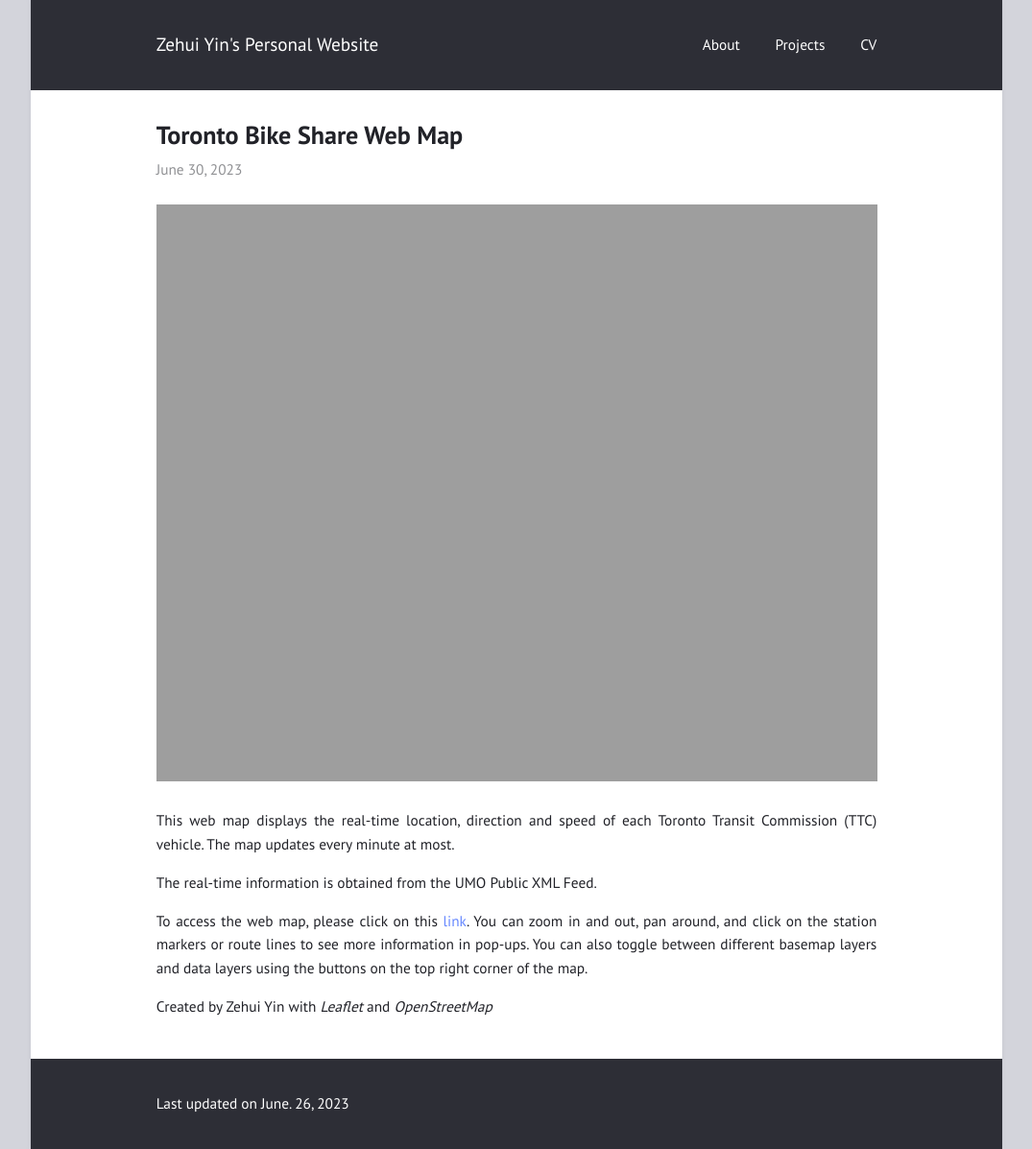
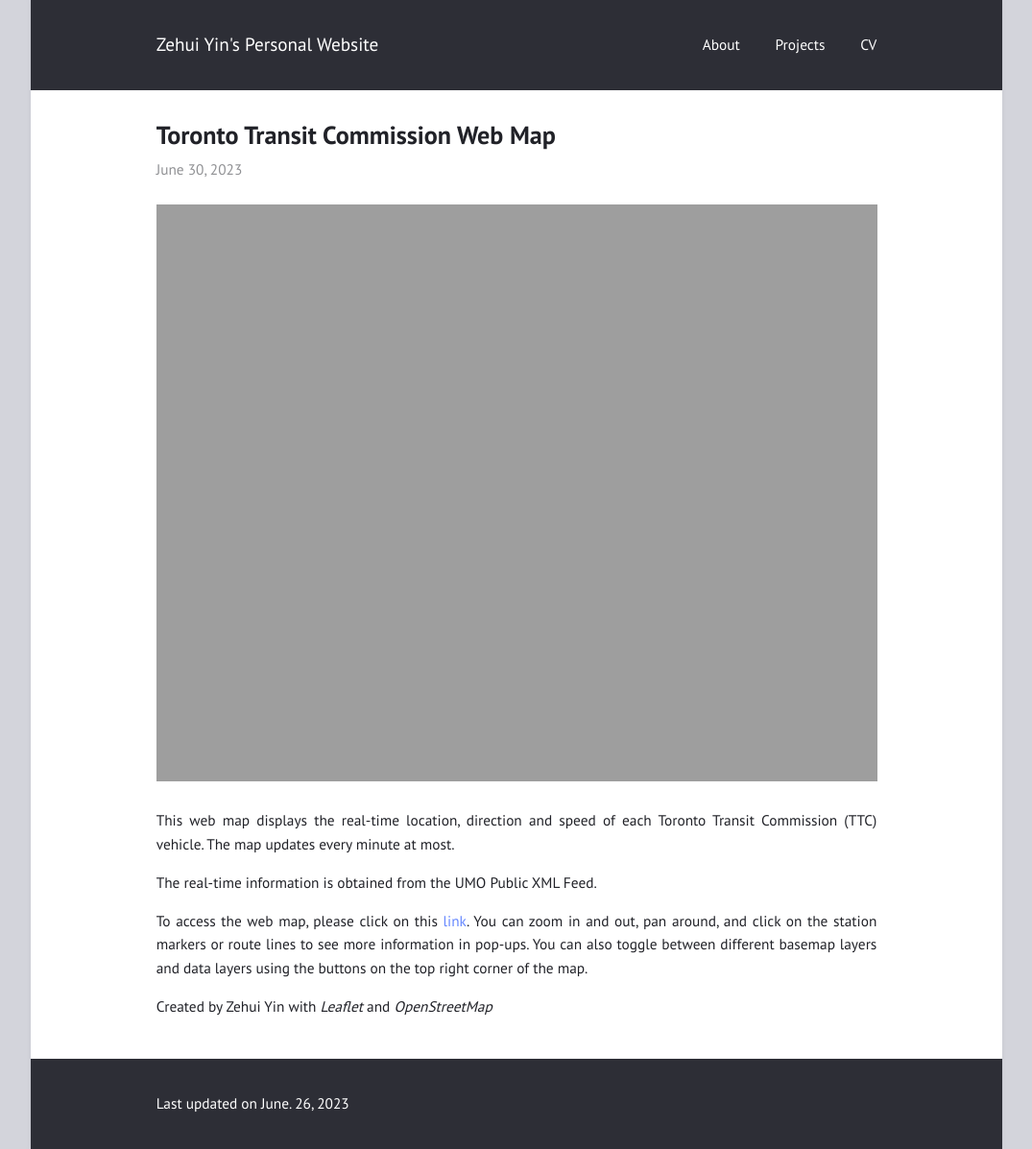
Before and after one commit to zehuiyin/personal_website_jekyll, a Jekyll site: the page built from _posts/2023-6-30-Toronto-Transit-Commission-Web-Map.md, in a window 1280 px wide. Shown: the whole page at 96% size, without its empty margins (102-1177 px from the left). Built offline with Jekyll 4.4.1, drawn with Linux system fonts in a browser that asks for light colours.

Commit message:
Update 2023-6-30-Toronto-Transit-Commission-Web-Map.md

```diff
--- a/_posts/2023-6-30-Toronto-Transit-Commission-Web-Map.md
+++ b/_posts/2023-6-30-Toronto-Transit-Commission-Web-Map.md
@@ -1,5 +1,5 @@
 ---
-title:  "Toronto Bike Share Web Map"
+title:  "Toronto Transit Commission Web Map"
 mathjax: true
 layout: post
 ---
```
